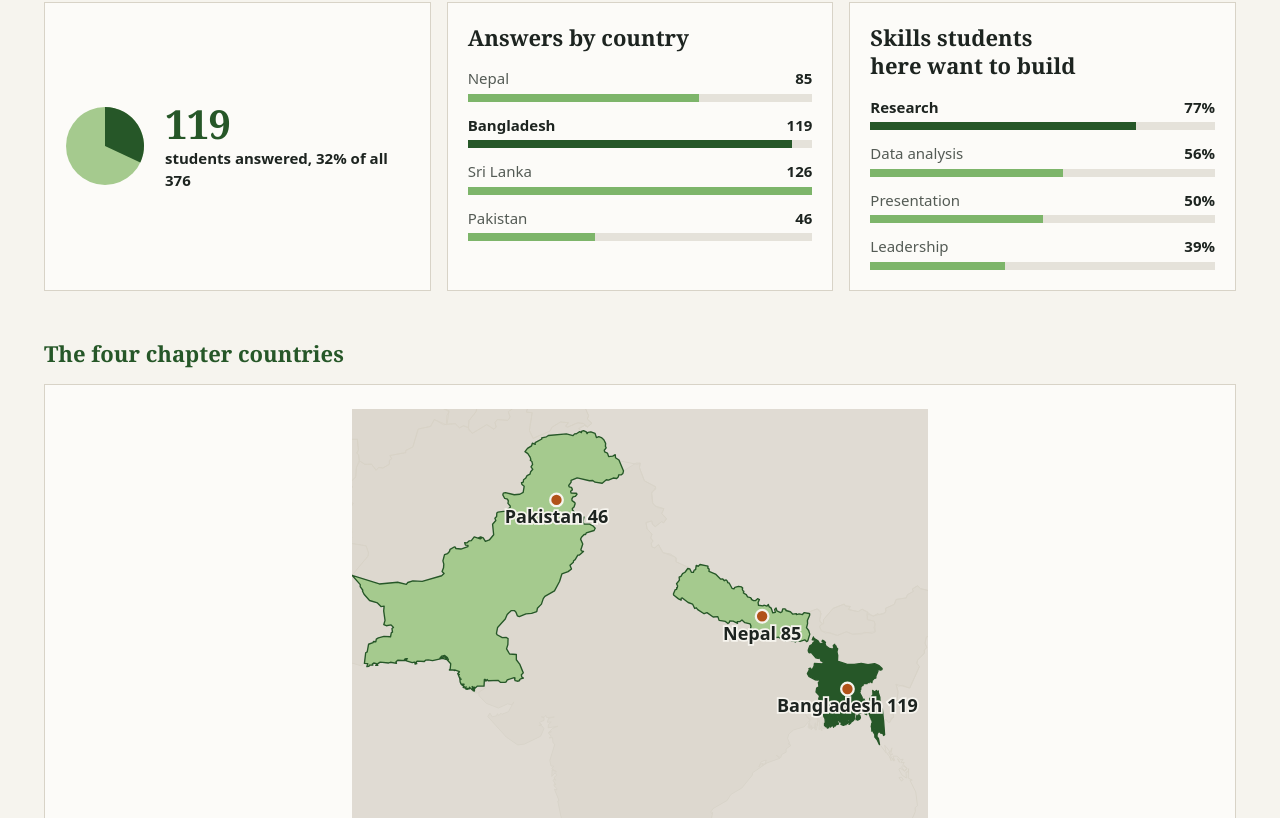
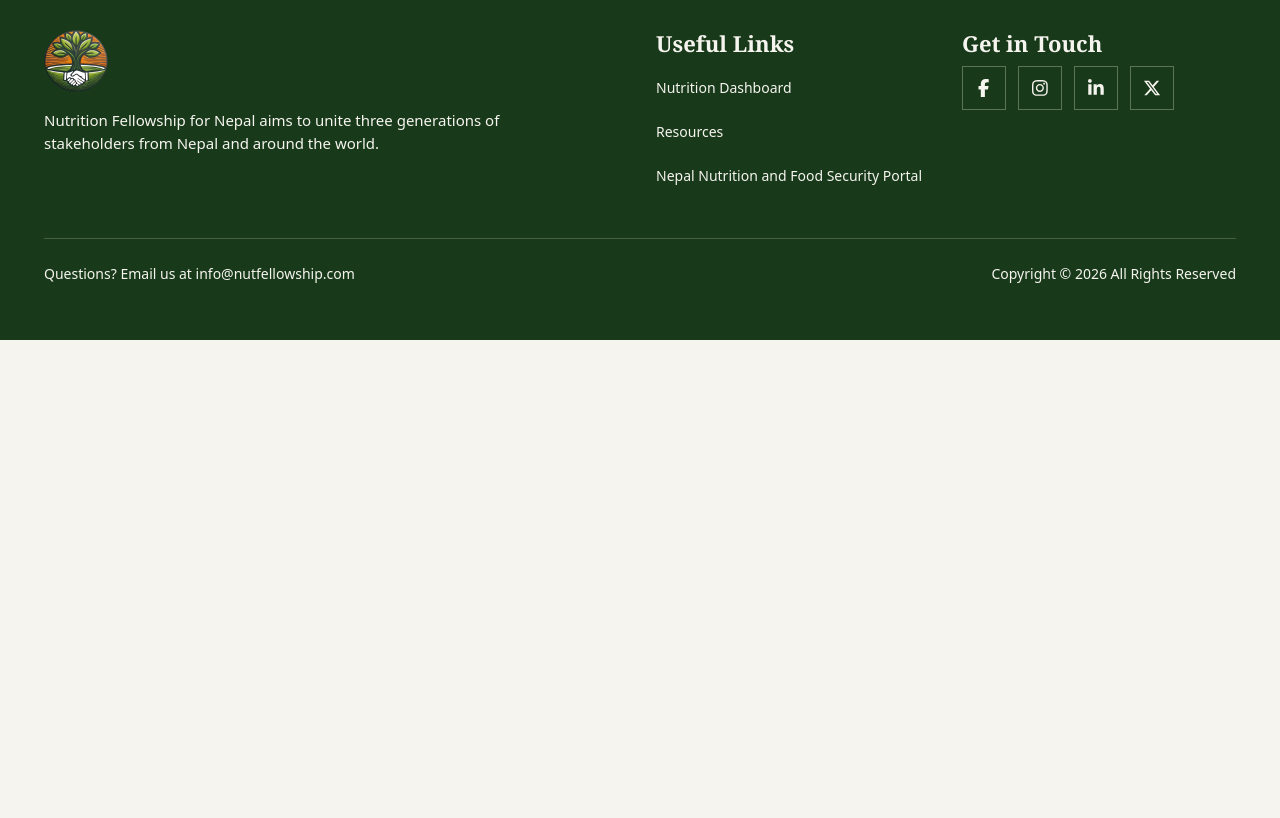
Before and after one commit to vital4nepal/nutrition-fellowship, a React (Create React App) app: page /chapters/bangladesh in a window 1280 px wide. Shown: the part 902-1720 px from the top of the page. After the commit the page ends 1242 px from the top, so only its background shows below. Built offline with nearby package versions, Linux system fonts and the light colour scheme.

Commit message:
[remove] survey figures and the four country map from the chapter pages

```diff
--- a/src/components/ChapterMaps.js
+++ b/src/components/ChapterMaps.js
@@ -1,6 +1,5 @@
 import React from 'react';
-import { Link } from 'react-router-dom';
-import { countryMaps, regionMap } from '../data/maps';
+import { countryMaps } from '../data/maps';
 
 const PIN_RADIUS = 14;
 // A tall map is drawn smaller on the page, so its pins grow to stay about the same size on screen.
@@ -32,41 +31,3 @@ export const CountryMap = ({ id, label }) => {
     </svg>
   );
 };
-
-/**
- * The four chapter countries on one map. The current one is dark green and the others are light.
- * Each country is a link to its page. `labels` is the text beside each pin, by country id.
- */
-export const RegionMap = ({ currentId, labels, names }) => (
-  <svg viewBox={regionMap.viewBox} role="group" aria-label="Map of the four chapter countries" className="mx-auto w-full">
-    {regionMap.neighbours.map((path) => (
-      <path key={path.slice(0, 40)} d={path} className="fill-line/40 stroke-line" strokeWidth="1" />
-    ))}
-    {Object.entries(regionMap.countries).map(([id, path]) => (
-      <Link key={id} to={`/chapters/${id}`} aria-label={`${names[id]} chapter`}>
-        <path
-          d={path}
-          strokeWidth="1.5"
-          strokeLinejoin="round"
-          className={`stroke-green transition-colors hover:fill-chart-pos ${id === currentId ? 'fill-green' : 'fill-meadow'}`}
-        />
-      </Link>
-    ))}
-    {regionMap.pins.map((pin) => (
-      <g key={pin.id} pointerEvents="none">
-        <circle cx={pin.x} cy={pin.y} r="7" className="fill-accent stroke-paper" strokeWidth="2.5" />
-        <text
-          x={pin.x}
-          y={pin.y + 26}
-          textAnchor="middle"
-          fontSize="20"
-          className="fill-ink stroke-paper font-semibold"
-          strokeWidth="4"
-          paintOrder="stroke"
-        >
-          {labels[pin.id]}
-        </text>
-      </g>
-    ))}
-  </svg>
-);
--- a/src/components/ChapterPage.js
+++ b/src/components/ChapterPage.js
@@ -2,54 +2,27 @@ import React, { useEffect } from 'react';
 import { useParams } from 'react-router-dom';
 import { ArrowLeft, ArrowUpRight } from 'lucide-react';
 import { chapterPages } from '../data/chapterPages';
-import { ALL, countFor, countries, respondentsFor, skills } from '../data/pulseSurvey';
 import { chapters } from '../data/site';
-import { CountryMap, RegionMap } from './ChapterMaps';
+import { CountryMap } from './ChapterMaps';
 import { SITE_TITLE } from './ComingSoon';
 import NotFound from './NotFound';
-import Pie from './Pie';
 import { SectionTitle, SiteLink, SubTitle, textLink } from './ui';
 
-const TOP_SKILLS = 4;
-const total = respondentsFor(ALL);
-const biggestCountry = Math.max(...countries.map(({ respondents }) => respondents));
-const percent = (count, whole) => Math.round((count / whole) * 100);
 const names = Object.fromEntries(chapters.map(({ id, label }) => [id, label]));
-const pieHue = { wedge: 'fill-green', rest: 'fill-meadow' };
 
 const panel = 'border border-line bg-surface p-5';
 const backLink = `inline-flex min-h-11 items-center gap-2 font-semibold text-green ${textLink}`;
 
-/** One bar with its label and figure. `strong` is the dark bar and the others are light. */
-const BarRow = ({ label, figure, width, strong, title }) => (
-  <li title={title}>
-    <div className="flex items-baseline justify-between gap-3 text-ui">
-      <span className={strong ? 'font-semibold text-ink' : 'text-muted'}>{label}</span>
-      <span className="font-semibold tabular-nums text-ink">{figure}</span>
-    </div>
-    <div className="mt-1 h-2 bg-line/60">
-      <div className={`h-full ${strong ? 'bg-green' : 'bg-chart-pos'}`} style={{ width: `${width}%` }} />
-    </div>
-  </li>
-);
-
-/** /chapters/:id. A map with pins, the Pulse Survey figures of the country and a map of all four chapters. */
+/** /chapters/:id. A map of the country with numbered pins, and a list of what each pin stands for. */
 function ChapterPage({ id }) {
   const label = names[id];
   const { status, pins } = chapterPages[id];
-  const { respondents } = countries.find((country) => country.id === id);
-  const share = percent(respondents, total);
-
-  const countrySkills = skills
-    .map((row) => ({ ...row, count: countFor(row, id), share: percent(countFor(row, id), respondents) }))
-    .sort((a, b) => b.count - a.count)
-    .slice(0, TOP_SKILLS);
 
   return (
     <article>
-      <SiteLink href="/#country-chapter" className={backLink}>
+      <SiteLink href="/" className={backLink}>
         <ArrowLeft size={18} aria-hidden="true" />
-        All chapters
+        Home
       </SiteLink>
       <SectionTitle as="h1" className="mt-4">{label} Chapter</SectionTitle>
       <p className="mt-3 max-w-[60ch] text-body">{status}</p>
@@ -81,60 +54,6 @@ function ChapterPage({ id }) {
           </ol>
         </div>
       </div>
-
-      <SubTitle as="h2" tone="text-green" className="mb-4 mt-12">Students in {label} who answered the Pulse Survey</SubTitle>
-      <div className="grid gap-4 md:grid-cols-2 lg:grid-cols-3">
-        <div className={`${panel} flex items-center gap-5`}>
-          <Pie share={share} hue={pieHue} />
-          <p>
-            <span className="block font-serif text-display font-semibold tabular-nums text-green">{respondents}</span>
-            <span className="block text-ui font-semibold text-ink">students answered, {share}% of all {total}</span>
-          </p>
-        </div>
-        <div className={panel}>
-          <h3 className="mb-4 text-sub text-ink">Answers by country</h3>
-          <ul className="space-y-3">
-            {countries.map((country) => (
-              <BarRow
-                key={country.id}
-                label={country.label}
-                figure={country.respondents}
-                width={percent(country.respondents, biggestCountry)}
-                strong={country.id === id}
-              />
-            ))}
-          </ul>
-        </div>
-        <div className={`${panel} md:col-span-2 lg:col-span-1`}>
-          <h3 className="mb-4 text-sub text-ink">Skills students here want to build</h3>
-          <ul className="space-y-3">
-            {countrySkills.map(({ id: skillId, label: skillLabel, count, share: skillShare }, index) => (
-              <BarRow
-                key={skillId}
-                label={skillLabel}
-                figure={`${skillShare}%`}
-                width={skillShare}
-                strong={index === 0}
-                title={`${count} of ${respondents} students`}
-              />
-            ))}
-          </ul>
-        </div>
-      </div>
-
-      <SubTitle as="h2" tone="text-green" className="mb-4 mt-12">The four chapter countries</SubTitle>
-      <div className={`${panel} lg:p-6`}>
-        <div className="mx-auto max-w-xl">
-          <RegionMap
-            currentId={id}
-            names={names}
-            labels={Object.fromEntries(countries.map((country) => [country.id, `${country.label} ${country.respondents}`]))}
-          />
-        </div>
-        <p className="mt-3 text-center text-meta text-muted">
-          The number beside each pin is how many students answered the Pulse Survey. Select a country to open its page.
-        </p>
-      </div>
     </article>
   );
 }
--- a/src/components/CountryChapter.js
+++ /dev/null
@@ -1,47 +0,0 @@
-import React from 'react';
-import { ArrowUpRight } from 'lucide-react';
-import { chapters } from '../data/site';
-import { Section, SectionTitle, SiteLink, SubTitle, textLink } from './ui';
-
-// The steps are the "Your Role" list of the Chapter brief, shortened. The Nepal figures are from the D4N concept note.
-const steps = [
-  'Build a national network with strong student representation.',
-  'Run a pulse survey of nutrition students.',
-  'Turn data into policy recommendations.',
-  'Hold a national dialogue on advocacy priorities.',
-  'Open program exposure and mentorship for students.',
-];
-
-const CountryChapter = () => (
-  <Section name="country-chapter" id="country-chapter">
-    <SectionTitle className="mb-8">Country Chapters</SectionTitle>
-    <div className="grid gap-10 lg:grid-cols-2 lg:gap-16">
-      <div>
-        <SubTitle>Nepal</SubTitle>
-        <p className="mt-3 max-w-[50ch] text-body">
-          The first chapter. More than 400 members and stakeholders, and over half are students.
-        </p>
-        <ul className="mt-3 flex flex-wrap gap-x-6">
-          {chapters.map(({ id, label, href }) => (
-            <li key={id}>
-              <SiteLink href={href} className={`inline-flex min-h-11 items-center gap-2 font-semibold text-green ${textLink}`}>
-                {label}
-                <ArrowUpRight size={18} aria-hidden="true" />
-              </SiteLink>
-            </li>
-          ))}
-        </ul>
-      </div>
-      <div>
-        <SubTitle>Start a chapter in your country</SubTitle>
-        <ol className="mt-3 list-decimal space-y-1.5 pl-5 text-body">
-          {steps.map((step) => (
-            <li key={step}>{step}</li>
-          ))}
-        </ol>
-      </div>
-    </div>
-  </Section>
-);
-
-export default CountryChapter;
```
